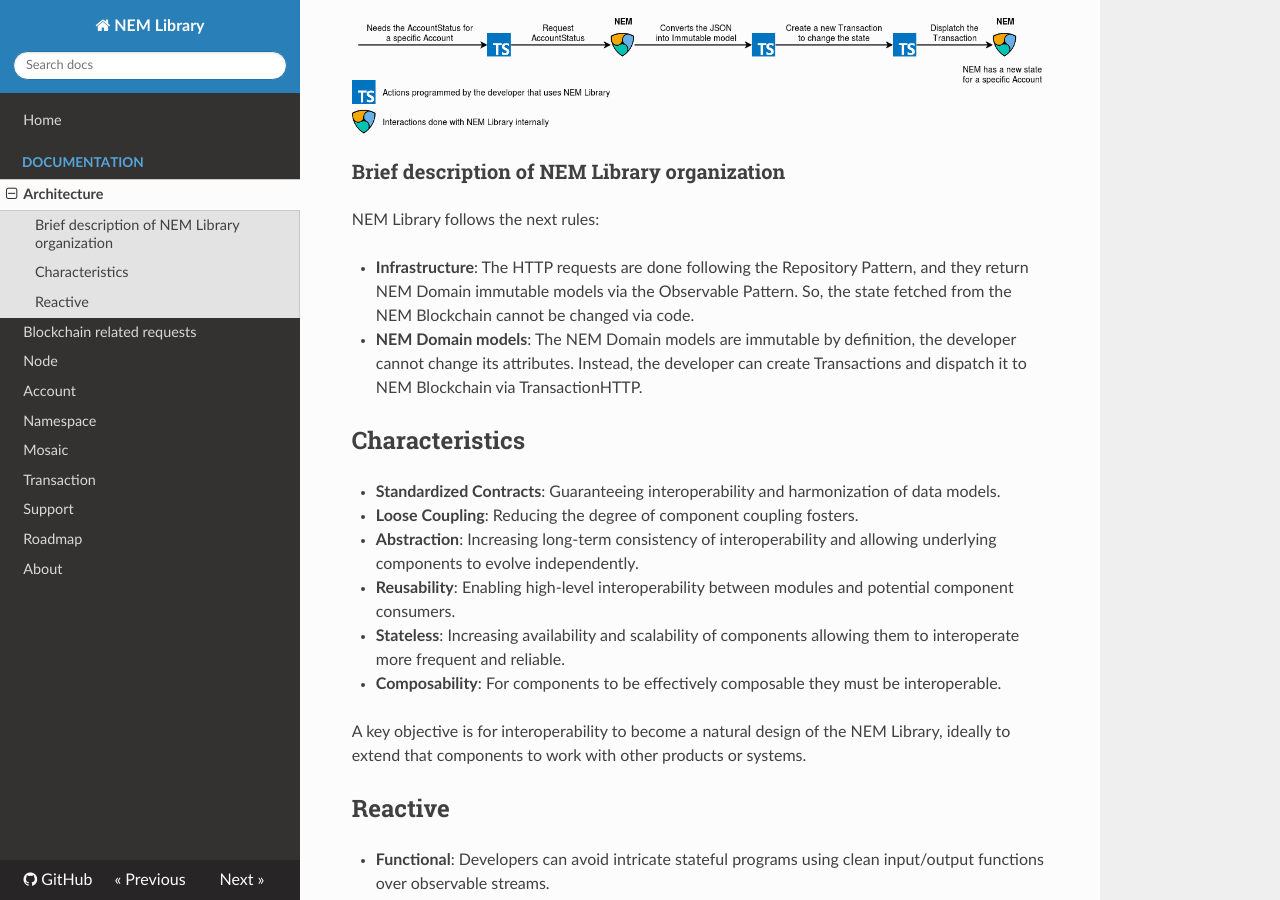
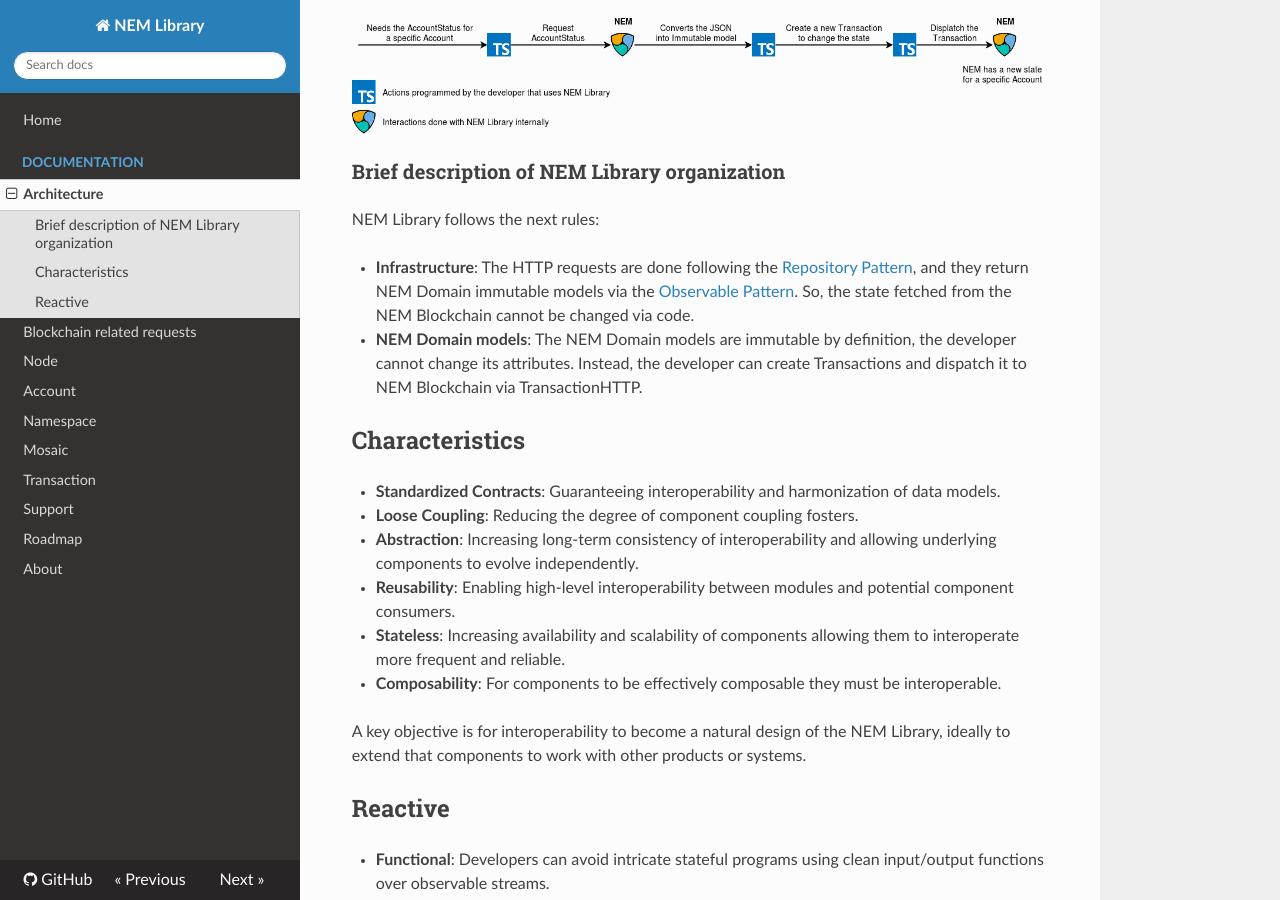
Before and after one commit to takahser/nem-library-docs, an MkDocs documentation site: the page built from docs/documentation/architecture.md, in a window 1280 px wide and 900 px high, scrolled down 607 px. Built offline with MkDocs 1.6.1, drawn with Linux system fonts in a browser that asks for light colours; nearby versions of some CDN libraries; old or Windows-style settings are respelled for this version of MkDocs; part of the change alters nothing that is shown.

```diff
--- a/docs/documentation/architecture.md
+++ b/docs/documentation/architecture.md
@@ -20,8 +20,8 @@ himself/herself comfortable with the easy way to fetch the state, and create new
 
 NEM Library follows the next rules:
 
-- **Infrastructure**: The HTTP requests are done following the Repository Pattern, and they return NEM Domain immutable
-models via the Observable Pattern. So, the state fetched from the NEM Blockchain cannot be changed via code.
+- **Infrastructure**: The HTTP requests are done following the [Repository Pattern](https://msdn.microsoft.com/en-us/library/ff649690.aspx), and they return NEM Domain immutable
+models via the [Observable Pattern](https://en.wikipedia.org/wiki/Observer_pattern). So, the state fetched from the NEM Blockchain cannot be changed via code.
 
 - **NEM Domain models**: The NEM Domain models are immutable by definition, the developer cannot change its attributes.
 Instead, the developer can create Transactions and dispatch it to NEM Blockchain via TransactionHTTP.
```
